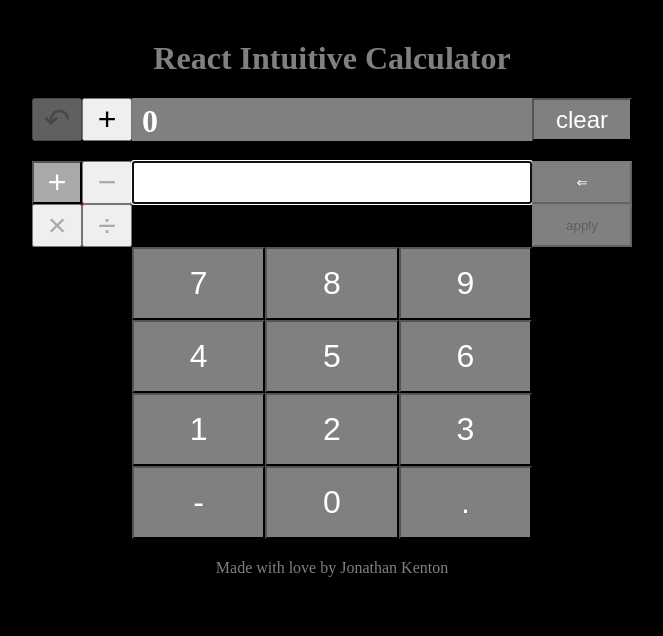
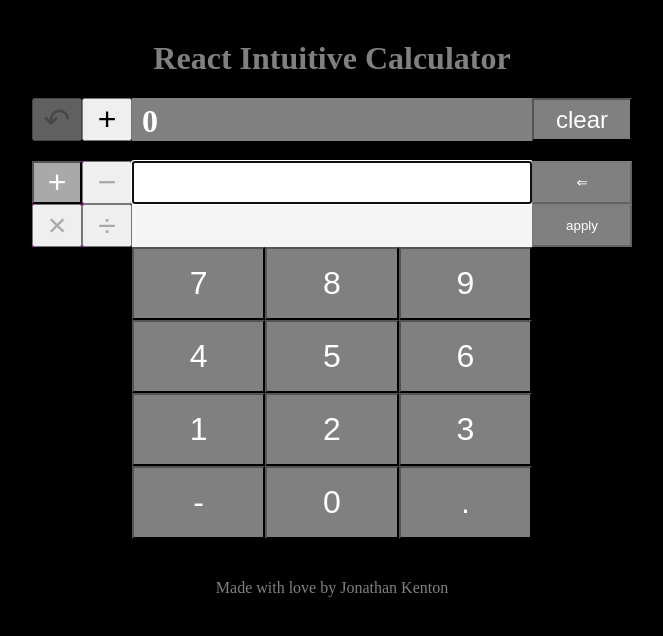
Before and after one commit to j2kenton/React-Super-Calculator, a React (Create React App) app in the folder react/: page / in a window 1280 px wide. Shown: the top 636 px of the page, without its empty margins (308-971 px from the left). Built offline with nearby package versions, Linux system fonts and the light colour scheme.

Commit message:
more styling fixes

```diff
--- a/react/src/App.js
+++ b/react/src/App.js
@@ -26,7 +26,7 @@ const StyledHeader = styled.header`
 
 const StyledFooter = styled.footer`
   text-align: center;
-  margin-top: 20px;
+  margin-top: 40px;
   color: grey;
 `;
 
--- a/react/src/sections/body/input-section.js
+++ b/react/src/sections/body/input-section.js
@@ -32,6 +32,7 @@ const ButtonsWrapper = styled.div`
 
 const ApplyButton = styled.button`
   background-color: grey;
+  color: white;
   width: 100%;
   height: 50%;
 `;
@@ -62,6 +63,8 @@ const PreviewSection = styled.div`
   width: 400px;
   height: 50%;
   padding: 10px;
+  box-sizing: border-box;
+  background-color: whitesmoke;
 `;
 
 export const InputSection = ({
```
